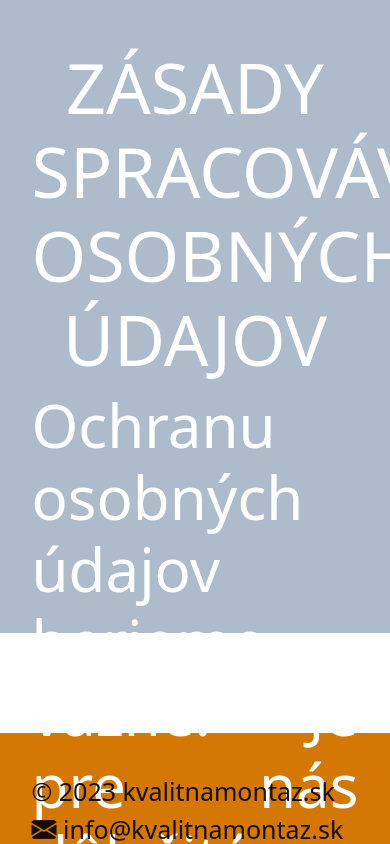
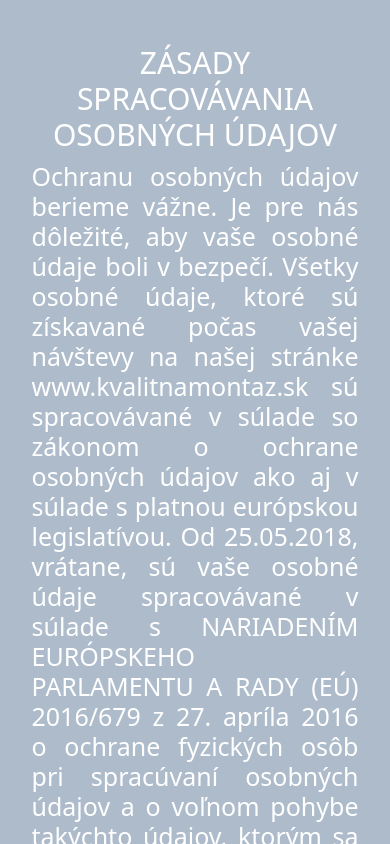
Before and after one commit to pkvarg/vite-dvl, a React (Vite) app in the folder client/: page /gdpr in a window 390 px wide. Shown: the top 844 px of the page. Built offline with nearby package versions, Linux system fonts and the light colour scheme.

Commit message:
routes mob

```diff
--- a/client/src/App.jsx
+++ b/client/src/App.jsx
@@ -1,6 +1,5 @@
 import React from 'react'
 import { Page, Gdpr, TradeRules } from './Pages'
-import { Footer } from './Components'
 import { BrowserRouter, Routes, Route } from 'react-router-dom'
 
 function App() {
@@ -12,7 +11,6 @@ function App() {
           <Route path='/gdpr' element={<Gdpr />} />
           <Route exact path='/trade-rules' element={<TradeRules />} />
         </Routes>
-        <Footer />
       </div>
     </BrowserRouter>
   )
--- a/client/src/Pages/Gdpr.jsx
+++ b/client/src/Pages/Gdpr.jsx
@@ -1,4 +1,5 @@
 import React from 'react'
+import { Footer } from '../Components'
 
 const Gdpr = () => {
   return (
@@ -52,6 +53,7 @@ const Gdpr = () => {
             </h3>
           </div>
         </div>
+        <Footer />
       </div>
     </>
   )
--- a/client/src/Pages/Page.jsx
+++ b/client/src/Pages/Page.jsx
@@ -1,5 +1,5 @@
 import React from 'react'
-import { SixSections, ContactForm, ScrollToTop } from '../components'
+import { SixSections, ContactForm, ScrollToTop, Footer } from '../components'
 import CookieConsent from 'react-cookie-consent'
 
 const Page = () => {
@@ -38,6 +38,7 @@ const Page = () => {
         cookies. Nepoužívame funkčné ani marketingové cookies.{' '}
         <a href='/gdpr'> GDPR</a>
       </CookieConsent>
+      <Footer />
     </>
   )
 }
--- a/client/src/Pages/TradeRules.jsx
+++ b/client/src/Pages/TradeRules.jsx
@@ -1,14 +1,16 @@
 import React from 'react'
+import { Footer } from '../Components'
 
 const TradeRules = () => {
   return (
     <>
       <div class='trade-gd-body'>
         <div class='container add-fluid-90'>
-          <div class='gdpr'>
+          <div class='gdpr trade-height'>
             <h1>Všeobecné obchodné podmienky</h1>
           </div>
         </div>
+        <Footer />
       </div>
     </>
   )
--- a/client/src/index.css
+++ b/client/src/index.css
@@ -590,7 +590,6 @@ i.bi.bi-r-square {
 
 .trade-gd-body {
   background-color: #adbbcb;
-  height: 75vh;
 }
 
 .gdpr {
@@ -598,6 +597,10 @@ i.bi.bi-r-square {
   text-align: justify;
   padding-top: 45px;
   padding-bottom: 45px;
+}
+
+.gdpr.trade-height {
+  height: 70vh;
 }
 
 #consent-popup {
@@ -934,11 +937,6 @@ i.bi.bi-r-square {
     height: 0;
   }
 
-  /* .sluzby-left,
-  span.sluzby-left-title {
-    font-size: 50px;
-  } */
-
   .contact h3 {
     font-size: 30px;
     text-align: center;
@@ -1029,11 +1027,11 @@ i.bi.bi-r-square {
   }
 
   .gdpr h1 {
-    font-size: 70px;
+    font-size: 30px;
     text-align: center;
   }
   .gdpr h3 {
-    font-size: 60px;
+    font-size: 25px;
   }
 }
 
```
